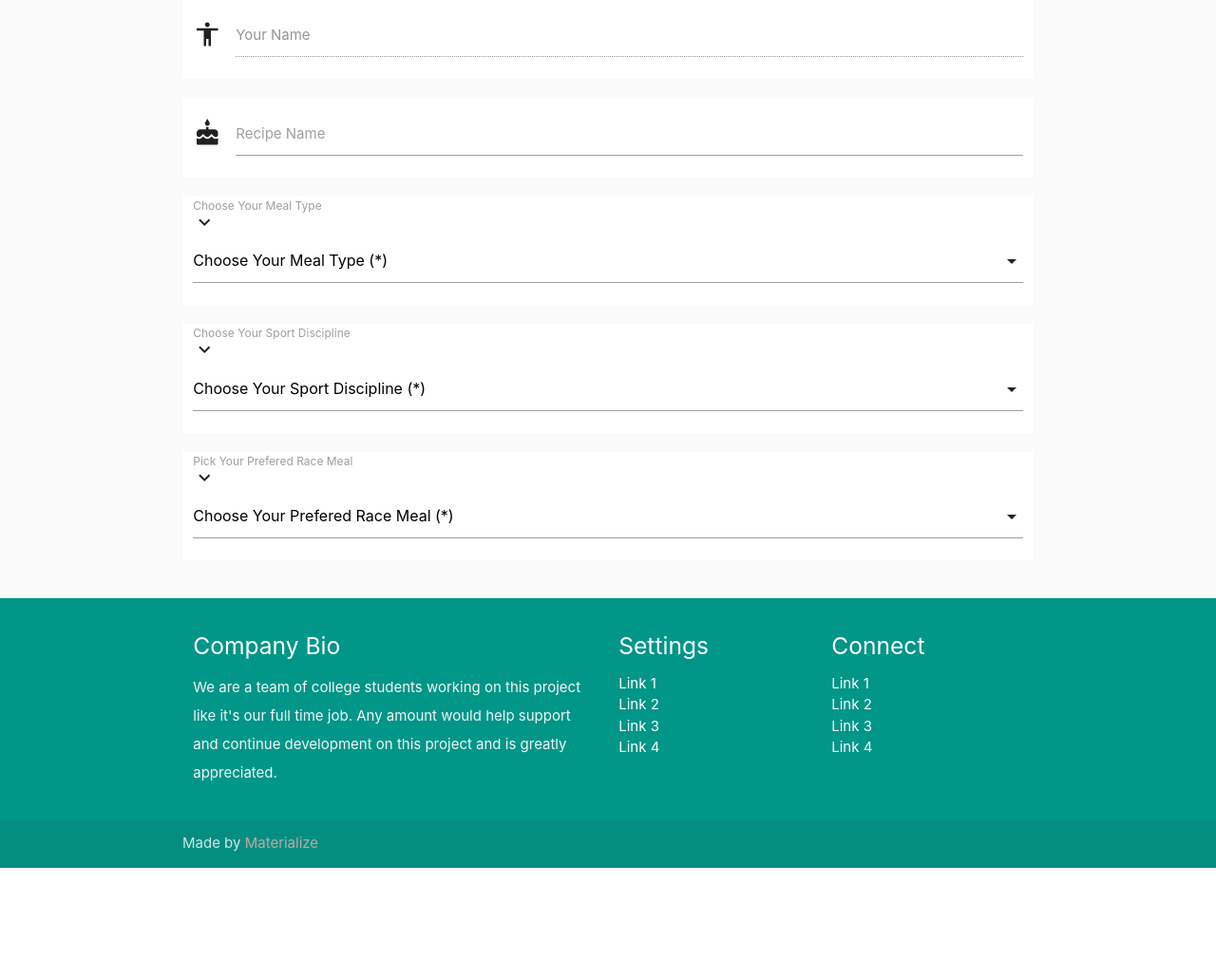
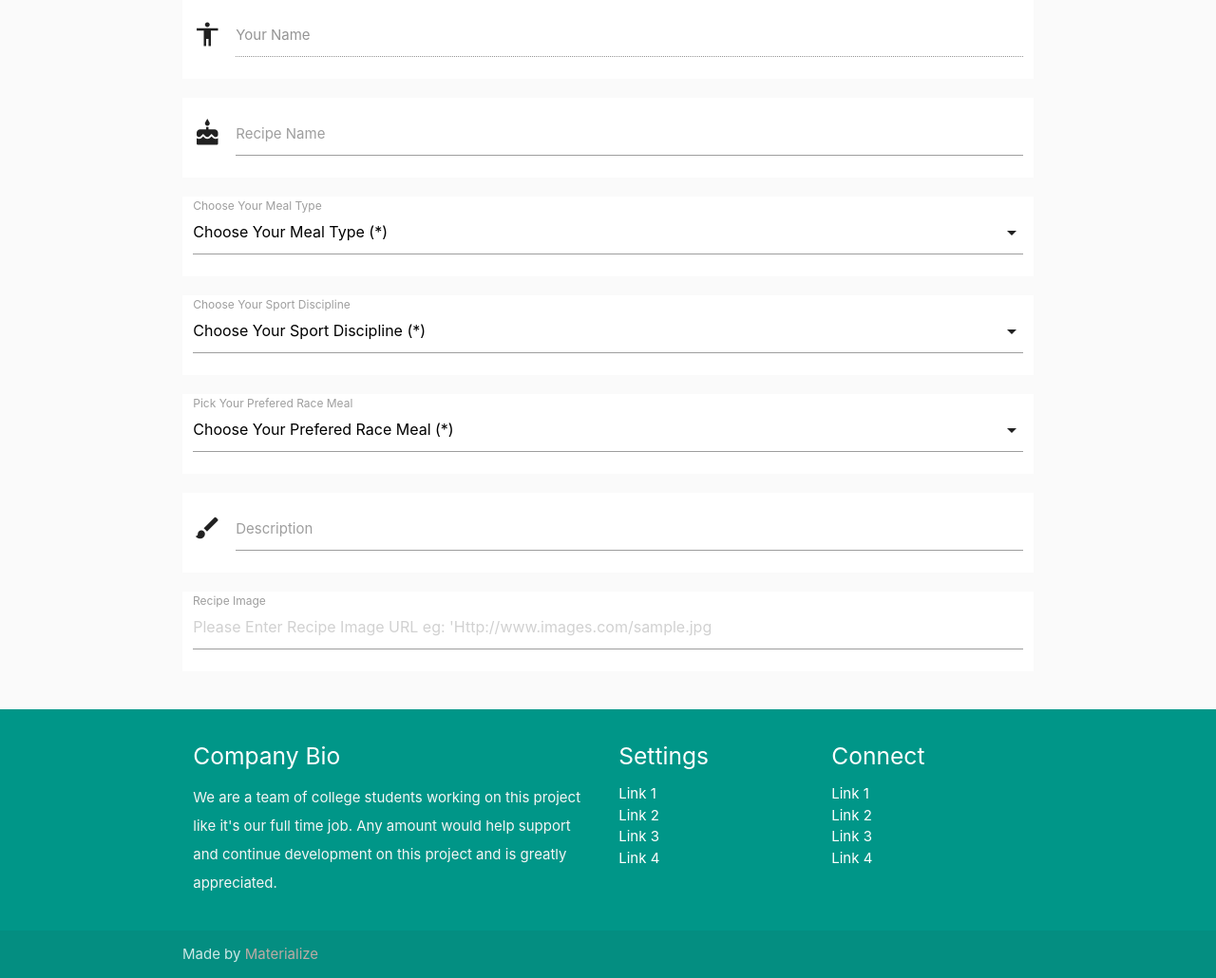
Before and after one commit to mirofrankovic/cookbook-trisport-project-03, a Flask app: page /add_recipe in a window 1280 px wide. Shown: the part 181-1211 px from the top of the page at 95% size. Before the commit the page ends 1095 px from the top, so only its background shows below. Run offline with Flask 2, Linux system fonts and the light colour scheme; a database or web service that is not in the repository returns one stand-in record (values such as "Sample title"); some libraries are stand-ins or nearby versions.

Commit message:
added form content for my recipe file

```diff
--- a/templates/add_recipe.html
+++ b/templates/add_recipe.html
@@ -9,25 +9,25 @@
         <div class="row white form-padding">
         <div class="input-field col s12">
           <i class="material-icons prefix">accessibility</i>
-          <input disabled value="{{session['username']}}" id="author_name" name="author_name" type="text" class="validate">
-          <label for="icon_prefix">Your Name</label>
+          <input disabled value="" id="author_name" name="author_name" type="text" class="validate">
+          <label for="author_name">Your Name</label>
         </div>
         </div>
         <div class="row white form-padding">
         <div class="input-field col s12">
           <i class="material-icons prefix">cake</i>
           <input id="recipe_name" name="recipe_name" type="text" class="validate">
-          <label for="icon_cake">Recipe Name</label>
+          <label for="recipe_name">Recipe Name</label>
         </div>
       </div>
 
       <div class="row white form-padding">
         <div class="input-field col s12">
-            <i class="material-icons prefic">expand_more</i>
-        <select class="form-select" id="meal_type" name="meal_type" required>
+
+        <select id="meal_type" name="meal_type_name" required>
                <option value="" disabled selected>Choose Your Meal Type (*)</option>
                {% for meal in meal_type %}
-               <option value="{{meal.meal_type}}">{{meal.meal_type}}</option>
+               <option value="{{meal.meal_type_name}}">{{meal.meal_type_name}}</option>
                {% endfor %}
         </select>
         <label>Choose Your Meal Type</label>
@@ -36,11 +36,11 @@
 
         <div class="row white form-padding">
         <div class="input-field col s12">
-            <i class="material-icons prefic">expand_more</i>
-        <select class="form-select" id="sport_type" name="sport_type" required>
+
+        <select id="sport_type" name="sport_type_name" required>
                <option value="" disabled selected>Choose Your Sport Discipline (*)</option>
                {% for sport in sport_type %}
-               <option value="{{sport.sport_type}}">{{sport.sport_type}}</option>
+               <option value="{{sport.sport_type_name}}">{{sport.sport_type_name}}</option>
                {% endfor %}
         </select>
         <label>Choose Your Sport Discipline</label>
@@ -49,16 +49,31 @@
 
         <div class="row white form-padding">
         <div class="input-field col s12">
-            <i class="material-icons prefic">expand_more</i>
-        <select class="form-select" id="race_day" name="race_day" required>
+
+        <select id="race_day" name="race_day_name" required>
                <option value="" disabled selected>Choose Your Prefered Race Meal (*)</option>
-               {% for race in race_type %}
-               <option value="{{race.race_day}}">{{race.race_day}}</option>
+               {% for race in race_day %}
+               <option value="{{race.race_day_name}}">{{race.race_day_name}}</option>
                {% endfor %}
         </select>
         <label>Pick Your Prefered Race Meal</label>
         </div>
         </div>
+        <div class="row white form-padding">
+        <div class="input-field col s12">
+          <i class="material-icons prefix">brush</i>
+          <input id="description" name="description" type="text" class="validate">
+          <label for="description">Description</label>
+        </div>
+      </div>
+      <div class="row white form-padding">
+        <div class="input-field col s12">
+        <input placeholder="Please Enter Recipe Image URL eg: 'Http://www.images.com/sample.jpg" id="image_recipe" name="image_recipe" type="text"  class="validate"  required>
+        <label for="image_recipe">Recipe Image</label>
+        </div>
+      </div>
+
+
 
     </form>
   </div>
```
